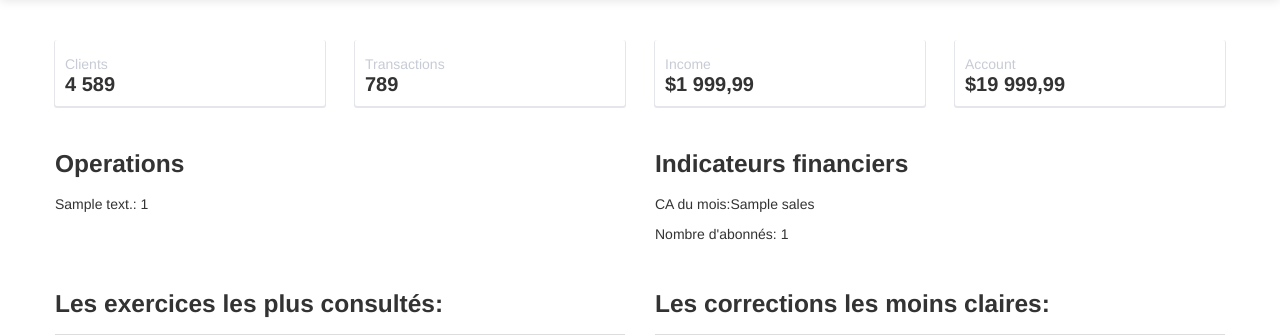
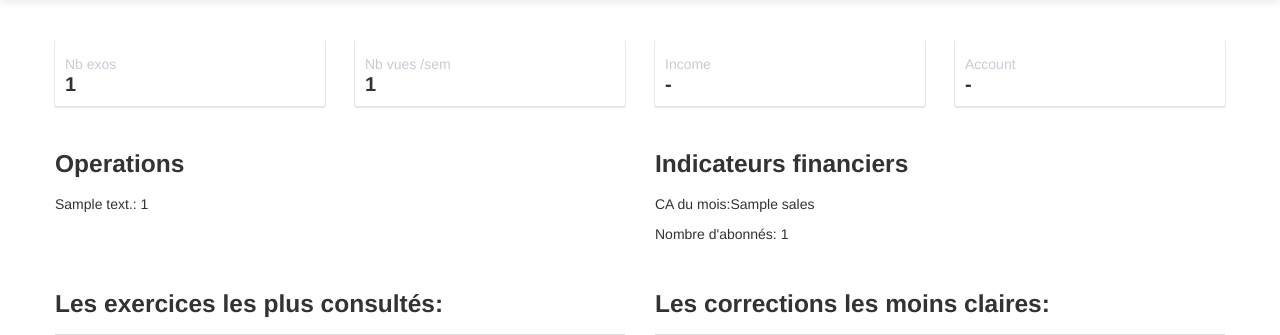
Before and after one commit to edelans/exercix_backend, a Flask app: template app/templates/index.html in a window 1280 px wide. Shown: the part 41-376 px from the top of the page. Run offline with Flask 2, Linux system fonts and the light colour scheme; the template is opened without the code that fills it: most values are stand-ins (such as "Sample title", 1, 10 or a date in 2020); parts of the project's set-up code (start-up, migrations or seed data) failed here and were passed over; some libraries are stand-ins or nearby versions.

Commit message:
encoding bug fix

```diff
--- a/app/templates/index.html
+++ b/app/templates/index.html
@@ -9,23 +9,23 @@
 
 <div class="row-fluid">
   <div class="span3 smallstat box mobileHalf" ontablet="span6" ondesktop="span3">
-    <span class="title">Clients</span>
-    <span class="value">4 589</span>
+    <span class="title">Nb exos</span>
+    <span class="value">{{operations_data[0].number}}</span>
   </div>
 
   <div class="span3 smallstat box mobileHalf" ontablet="span6" ondesktop="span3">
-    <span class="title">Transactions</span>
-    <span class="value">789</span>
+    <span class="title">Nb vues /sem</span>
+    <span class="value">{{operations_data[5].number}}</span>
   </div>
 
   <div class="span3 smallstat box mobileHalf noMargin" ontablet="span6" ondesktop="span3">
     <span class="title">Income</span>
-    <span class="value">$1 999,99</span>
+    <span class="value">-</span>
   </div>
 
   <div class="span3 smallstat mobileHalf box" ontablet="span6" ondesktop="span3">
     <span class="title">Account</span>
-    <span class="value">$19 999,99</span>
+    <span class="value">-</span>
   </div>
 </div>
 
--- a/app/templates/navigation/exercices_level0.html
+++ b/app/templates/navigation/exercices_level0.html
@@ -10,7 +10,7 @@
 
 <ul class="nav nav-tabs nav-stacked">
     {% for part in parts %}
-    	<li><a href={{ url_for('exercices_l1', part=part[0])}}>{{part[0].decode('utf8')}}</a></li>
+    	<li><a href={{ url_for('exercices_l1', part=part[0])}}>{{part[0]}}</a></li>
     {% endfor %}
 </ul>
 
--- a/app/templates/navigation/exercices_level1.html
+++ b/app/templates/navigation/exercices_level1.html
@@ -9,7 +9,7 @@
 
 <ul class="nav nav-tabs nav-stacked">
     {% for chapter in chapters %}
-    	<li><a href={{ url_for('exercices_l2', part=part, chapter=chapter[0])}}>{{chapter[0].decode('utf8')}}</a></li>
+    	<li><a href={{ url_for('exercices_l2', part=part, chapter=chapter[0])}}>{{chapter[0]}}</a></li>
     {% endfor %}
 </ul>
 {% endblock %}
```
Also changed, not shown: app/templates/edition/exo_edit_content.html (+16 -16 lines), app/views.py (+3 -4 lines).
